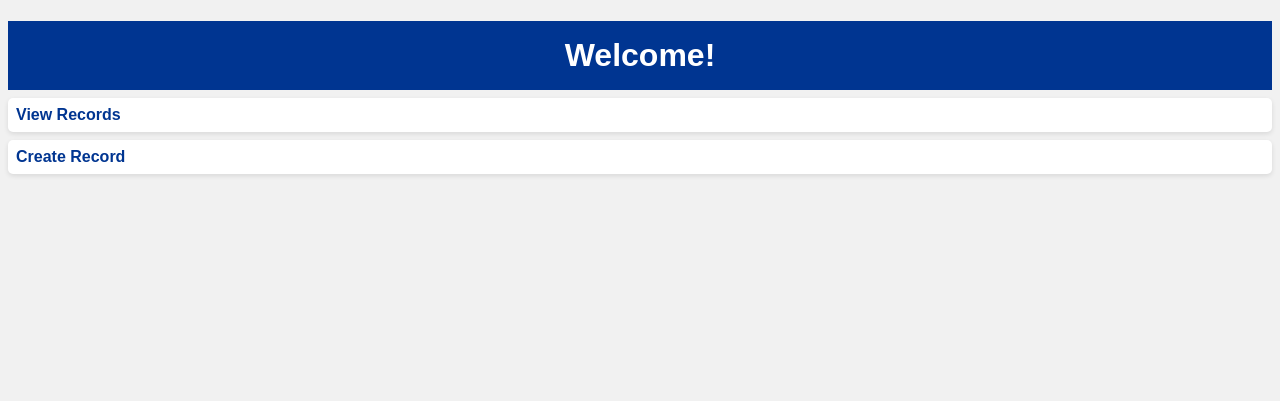
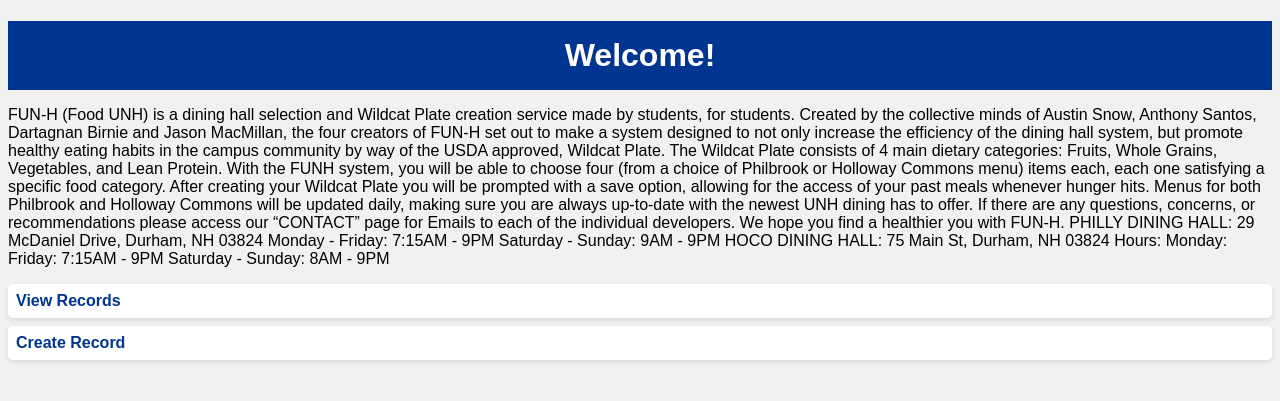
Before and after one commit to GetBirned/FUN-H, a Flask app: page / in a window 1280 px wide. Shown: the top 401 px of the page. Run offline with Flask 2, Linux system fonts and the light colour scheme.

Commit message:
added dart's info for FUN-H to index

```diff
--- a/WebApp/templates/index.html
+++ b/WebApp/templates/index.html
@@ -59,6 +59,25 @@
   </head>
   <body>
     <h1>Welcome!</h1>
+    <p>
+      FUN-H (Food UNH) is a dining hall selection and Wildcat Plate creation service made by students, for students. Created by the collective minds of Austin Snow, Anthony Santos, Dartagnan Birnie and Jason MacMillan, the four creators of FUN-H set out to make a system designed to not only increase the efficiency of the dining hall system, but promote healthy eating habits in the campus community by way of the USDA approved, Wildcat Plate. The Wildcat Plate consists of 4 main dietary categories: Fruits, Whole Grains, Vegetables, and Lean Protein. With the FUNH system, you will be able to choose four (from a choice of Philbrook or Holloway Commons menu) items each, each one satisfying a specific food category. After creating your Wildcat Plate you will be prompted with a save option, allowing for the access of your past meals whenever hunger hits. Menus for both Philbrook and Holloway Commons will be updated daily, making sure you are always up-to-date with the newest UNH dining has to offer.
+
+      If there are any questions, concerns, or recommendations please access our “CONTACT” page for Emails to each of the individual developers.
+
+      We hope you find a healthier you with FUN-H.
+
+      PHILLY DINING HALL:
+      29 McDaniel Drive, Durham, NH 03824
+      Monday - Friday: 7:15AM - 9PM
+      Saturday - Sunday: 9AM - 9PM
+
+      HOCO DINING HALL:
+      75 Main St, Durham, NH 03824
+
+      Hours:
+      Monday: Friday: 7:15AM - 9PM
+      Saturday - Sunday: 8AM - 9PM
+    </p>
     <ul>
       <li><a href="{{ url_for('records') }}">View Records</a></li>
       <li><a href="{{ url_for('create') }}">Create Record</a></li>
```
